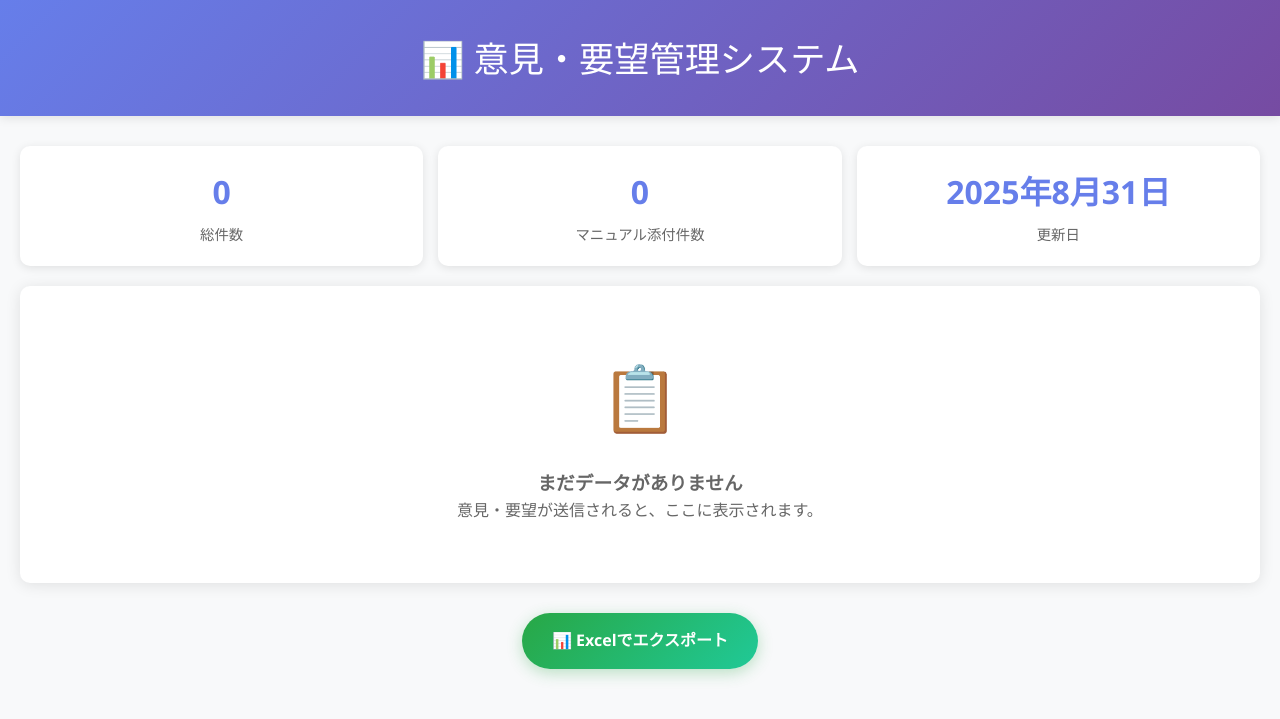
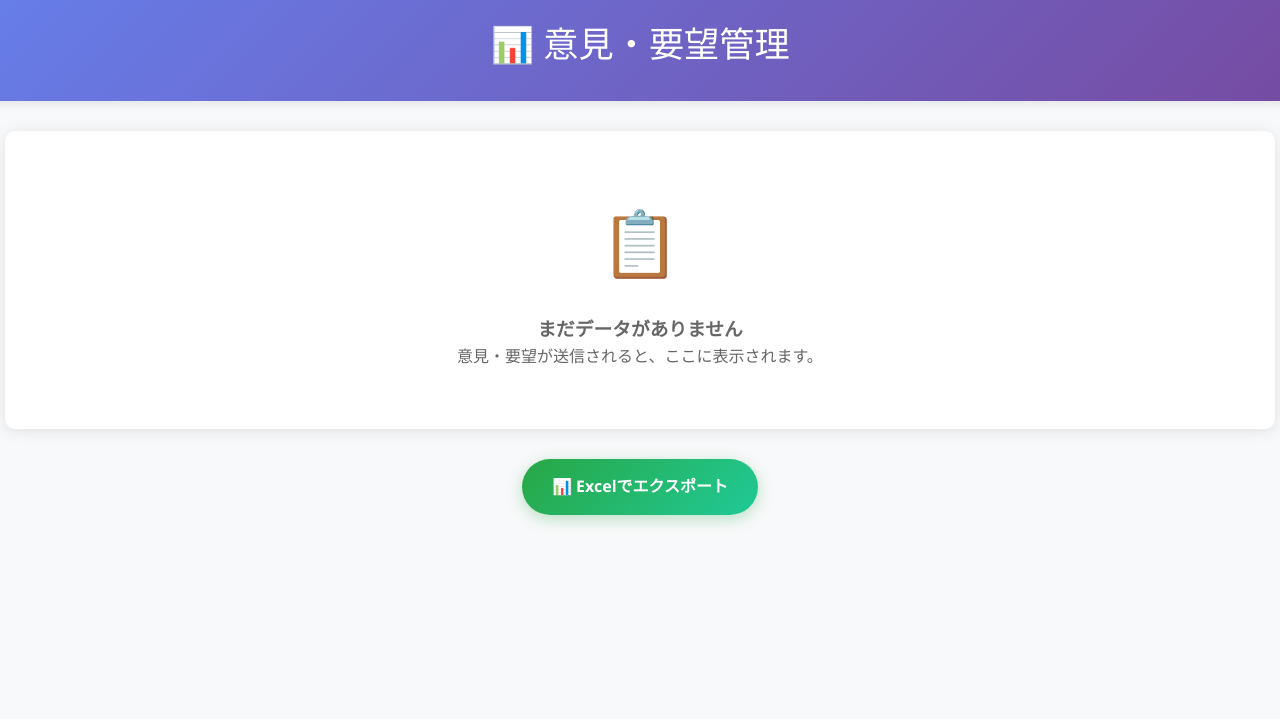
Before and after one commit to kei-a11y/rq, a Django app: page /admin-list/ in a window 1280 px wide. Shown: the top 719 px of the page. Run offline with Django 5.2, Linux system fonts and the light colour scheme; the visitor is signed in with stand-in values (Sample User, id 1); data that the repository does not hold is empty.

Commit message:
Update admin_list.html

```diff
--- a/info/templates/info/admin_list.html
+++ b/info/templates/info/admin_list.html
@@ -21,7 +21,7 @@
         .container {
             max-width: 1400px;
             margin: 0 auto;
-            padding: 20px;
+            padding: 5px;
         }
 
         .header {
@@ -42,7 +42,7 @@
         .stats {
             display: flex;
             justify-content: space-between;
-            margin-bottom: 20px;
+            margin-bottom: 10px;
             gap: 15px;
         }
 
@@ -271,33 +271,7 @@
 <body>
     <div class="container">
         <div class="header">
-            <h1>📊 意見・要望管理システム</h1>
-        </div>
-
-        <div class="stats">
-            <div class="stat-card">
-                <div class="stat-number">{{ requests|length }}</div>
-                <div class="stat-label">総件数</div>
-            </div>
-            <div class="stat-card">
-                <div class="stat-number">
-                    {% with manual_count=0 %}
-                        {% for r in requests %}
-                            {% if r.manual_file %}
-                                {% with manual_count=manual_count|add:1 %}{% endwith %}
-                            {% endif %}
-                        {% endfor %}
-                        {{ manual_count }}
-                    {% endwith %}
-                </div>
-                <div class="stat-label">マニュアル添付件数</div>
-            </div>
-            <div class="stat-card">
-                <div class="stat-number">
-                    {% now "Y年n月j日" %}
-                </div>
-                <div class="stat-label">更新日</div>
-            </div>
+            <h1>📊 意見・要望管理</h1>
         </div>
 
         {% if requests %}
```
